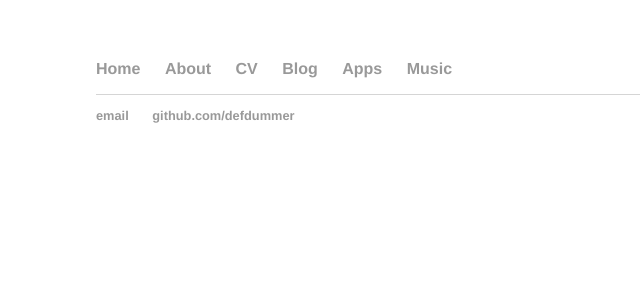
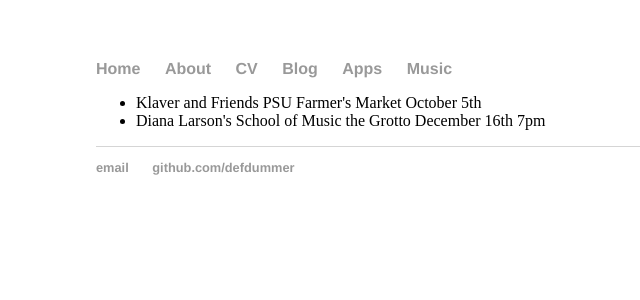
Before and after one commit to defdummer/defdummerold, a Jekyll site: the page built from music/index.html, in a window 1280 px wide. Shown: the top 300 px of the page, without its empty margins (96-736 px from the left). Built offline with Jekyll 4.4.1, drawn with Linux system fonts in a browser that asks for light colours.

Commit message:
Adding two gigs

```diff
--- a/music/index.html
+++ b/music/index.html
@@ -1,3 +1,7 @@
 ---
 layout: default
 ---
+<ul>
+  <li>Klaver and Friends PSU Farmer's Market October 5th</li>
+  <li>Diana Larson's School of Music the Grotto December 16th 7pm</li>
+</ul>
```
